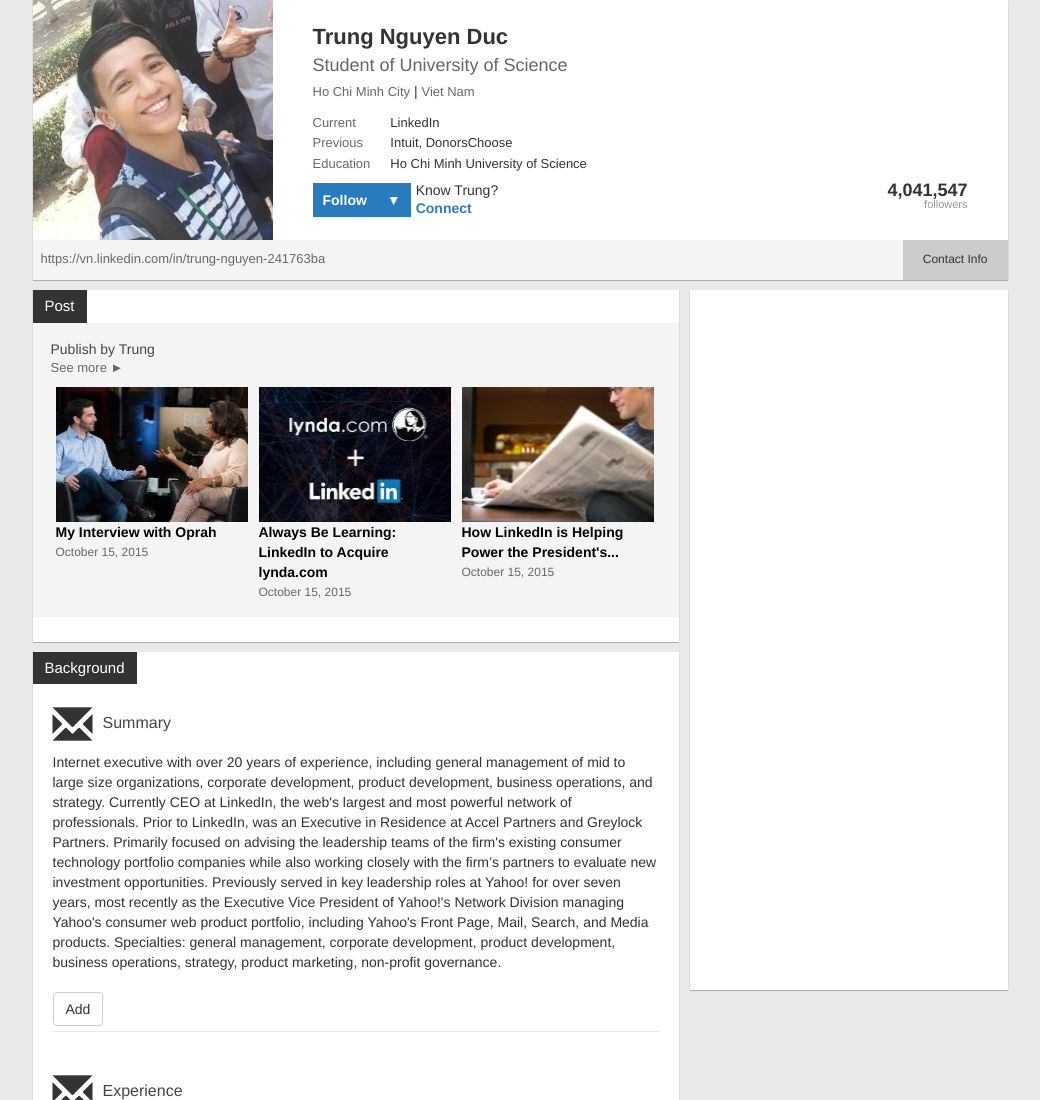
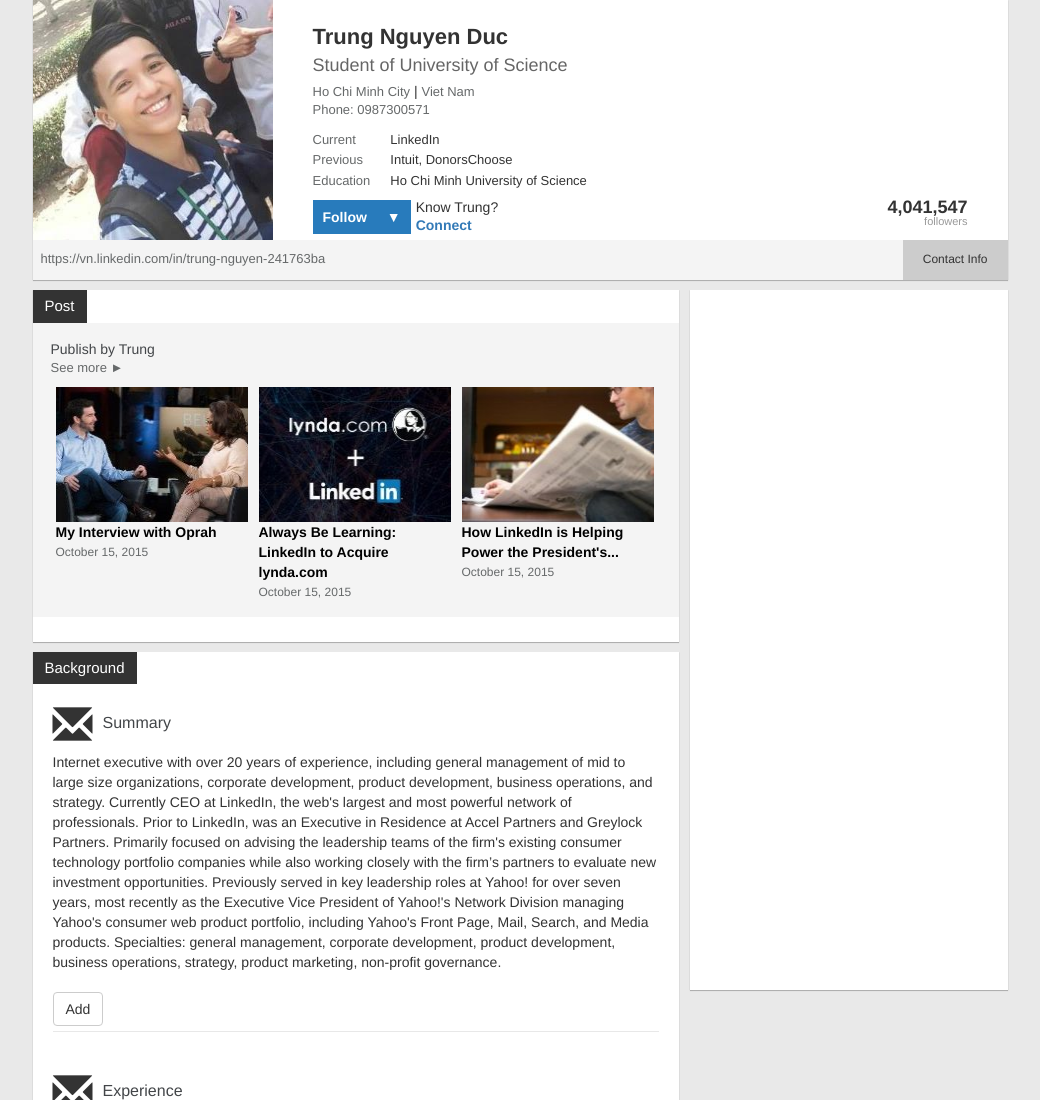
Before and after one commit to trungnguyen281/MidtermProject-LinkedIn, a plain HTML site: page index.html in a window 1280 px wide. Shown: the top 1100 px of the page, without its empty margins (120-1160 px from the left). Drawn offline with Linux system fonts and the light colour scheme.

Commit message:
Last update

```diff
--- a/css/styles.css
+++ b/css/styles.css
@@ -87,6 +87,13 @@ body {
 .demographics a:hover {
 	color: #006fa6;
 	text-decoration: none;
+}
+
+.phonenumber {
+	color: #66696a;
+	font-size: 13px;
+	font-weight: normal;
+	line-height: 17px;
 }
 
 .overview {
--- a/database/profile.json
+++ b/database/profile.json
@@ -6,6 +6,7 @@
 		"headline": "Student of University of Science",
 		"city": "Ho Chi Minh City",
 		"country": "Viet Nam",
+		"phonenumber": "0987300571",
 		"followers": "4,041,547",
 		"profilelink": "https://vn.linkedin.com/in/trung-nguyen-241763ba"
 	}
--- a/index.html
+++ b/index.html
@@ -21,6 +21,7 @@
 					<div class="demographics">
 						<a href="#" editable-text="profile.city">{{profile.city}}</a><p> | </p><a href="#" editable-text="profile.country">{{profile.country}}</a>
 					</div>
+					<p class="phonenumber" editable-text="profile.phonenumber">Phone: {{profile.phonenumber}}</p>
 				</div>
 				<table class="overview">
 					<tbody>
```
